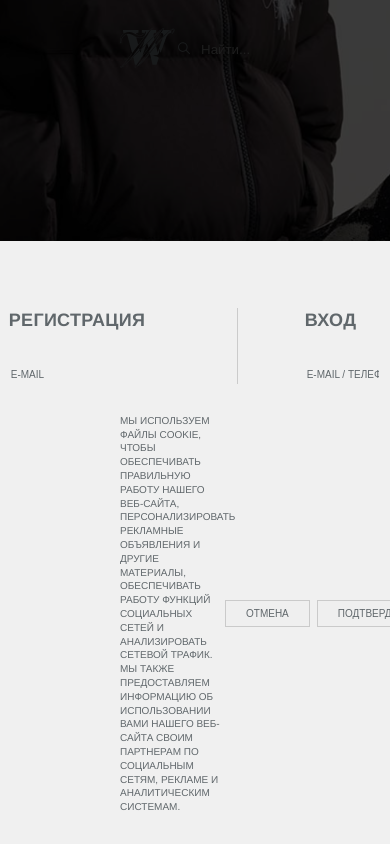
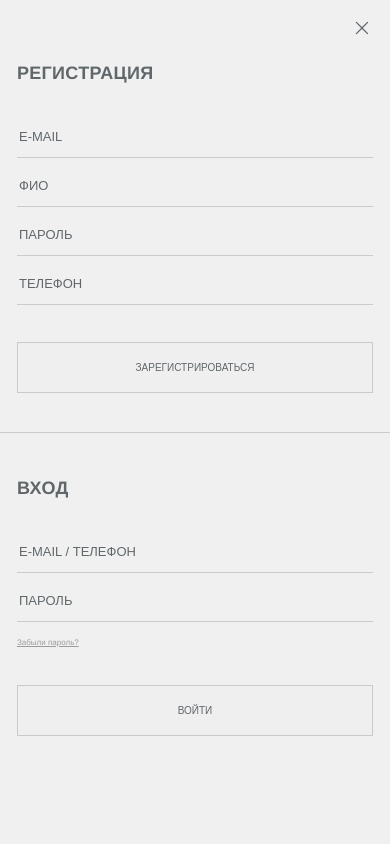
Before and after one commit to TePMo-Tapo4eK/Way, a React (Vite) app: page / in a window 390 px wide. Shown: the top 844 px of the page. Built offline with nearby package versions, Linux system fonts and the light colour scheme; a small style sheet from the web is missing.

Commit message:
way: Add mobile version

```diff
--- a/src/app/index.tsx
+++ b/src/app/index.tsx
@@ -27,7 +27,7 @@ function App() {
       <HeaderTop/>
       <MainPage/>
       <Footer/>
-      <Cookies/>
+      {/* <Cookies/> */}
       <Subscribe/>
     </div>
   )
--- a/src/shared/ui/Buttons/DefaultButton/styles/DefaultButton.module.scss
+++ b/src/shared/ui/Buttons/DefaultButton/styles/DefaultButton.module.scss
@@ -9,4 +9,8 @@
     &:hover{
         background-color: #8CC7EC33;
     }
+    @media screen and (max-width: 444px) {
+        width: 100%;
+        height: 51px;
+    }
 }
--- a/src/shared/ui/Modal/Registration/styles/Registration.module.scss
+++ b/src/shared/ui/Modal/Registration/styles/Registration.module.scss
@@ -1,4 +1,5 @@
 .RegistrationModal{
+
     &_Screen{
         position: fixed;
         left: 0;
@@ -20,10 +21,23 @@
         display: flex;
         align-items: center;
         justify-content: space-between;
+        @media screen and (max-width: 900px) {
+            max-width: 445px;
+            max-height: 653px;
+            height: 100%;
+            width: 100%;
+            flex-direction: column;
+        }
+        @media screen and (max-width: 444px) {
+            width: 100%;
+            max-height: 100vh;
+            flex-direction: column;
+        }
         img{
             position: absolute;
             right: 20px;
             top: 20px;
+            transform: scale(1.4);
             cursor: pointer;
         }
     }
@@ -38,6 +52,12 @@
         height: calc(100% - 134px);
         padding: 0 67px;
         border-right: 0.6px solid #CBCBCB;
+        @media screen and (max-width: 444px) {
+            padding: 0 17px 39px;
+            border: none;
+            margin-bottom: 0;
+            border-bottom: 0.6px solid #CBCBCB;
+        }
         .Form{
             display: flex;
             flex-direction: column;
@@ -50,6 +70,10 @@
                 border-bottom: 0.6px solid #CBCBCB;
                 &::placeholder{
                     color: #60676B;
+                }
+                @media screen and (max-width: 444px) {
+                    height: 42px;
+                    font-size: 13px;
                 }
             }
             :last-child{
@@ -65,6 +89,10 @@
         width: 100%;
         height: calc(100% - 134px);
         padding: 0 67px;
+        @media screen and (max-width: 444px) {
+            padding: 43px 17px 0;
+            margin-top: 0;
+        }
         .Form{
             display: flex;
             flex-direction: column;
@@ -77,6 +105,10 @@
                 border-bottom: 0.6px solid #CBCBCB;
                 &::placeholder{
                     color: #60676B;
+                }
+                @media screen and (max-width: 444px) {
+                    height: 42px;
+                    font-size: 13px;
                 }
             }
             a{
```
Also changed, not shown: src/images/icons/close-line.svg.
